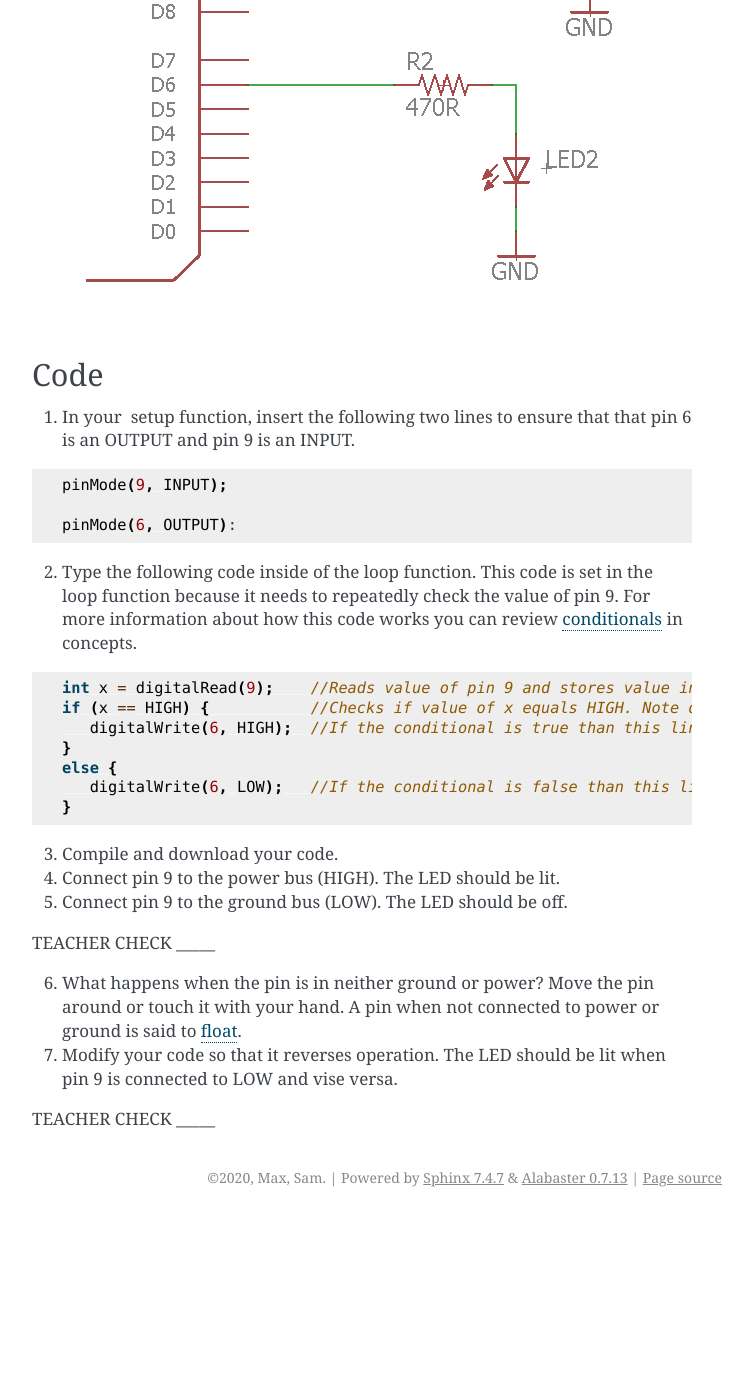
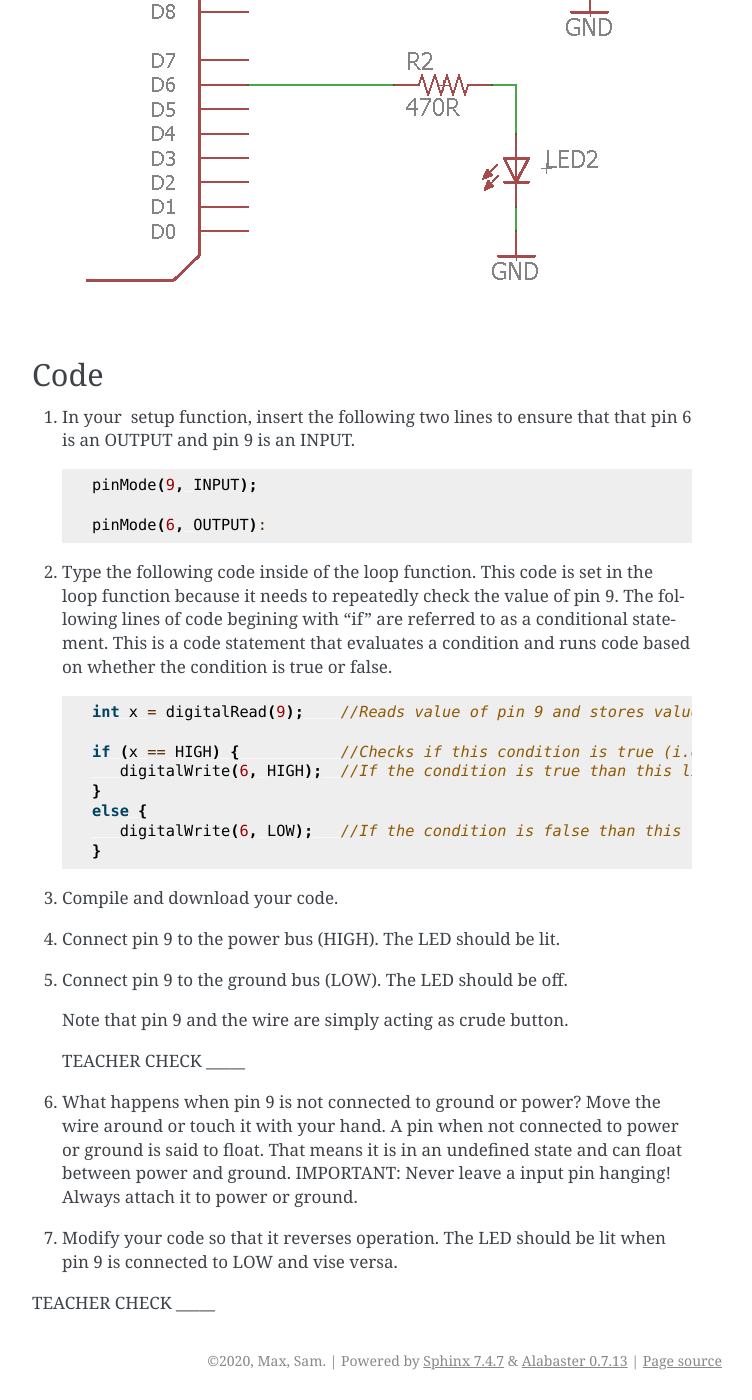
Before and after one commit to maxtkc/mvths-wiki, a Sphinx documentation site: the page built from docs/012a-input-pins.rst, in a window 1280 px wide and 1400 px high, scrolled down 634 px. Shown: the whole window, without its empty margins (388-1140 px from the left). Built offline with Sphinx 7.4.7, drawn with Linux system fonts in a browser that asks for light colours; pages that are not in the unit, such as notebooks, are missing from menus; before the commit the page ends 1851 px from its top, so only the background shows below that.

Commit message:
Update 012a-input-pins.rst

```diff
--- a/docs/012a-input-pins.rst
+++ b/docs/012a-input-pins.rst
@@ -19,39 +19,37 @@ Set up the following circuit on your breadboard. MAKE SURE to use a long jump wi
 Code
 ----
 
-1. In your  setup function, insert the following two lines to ensure that that pin 6 is an OUTPUT and pin 9 is an INPUT.
+#. In your  setup function, insert the following two lines to ensure that that pin 6 is an OUTPUT and pin 9 is an INPUT.
 
-.. code-block:: c
+   .. code-block:: c
 
-   pinMode(9, INPUT);
+      pinMode(9, INPUT);
 
-   pinMode(6, OUTPUT):
+      pinMode(6, OUTPUT):
 
-2. Type the following code inside of the loop function. This code is set in the loop function because it needs to repeatedly check the value of pin 9. For more information about how this code works you can review
-   `conditionals <https://www.google.com/url?q=https://docs.google.com/document/d/1BmZbXzxnD2j17QToSZ9jeZmnP7burwfksfQq2v4zu-Y/edit%23heading%3Dh.o11qq65yx4ek&sa=D&ust=1587613173872000>`__ in
-   concepts.
+#. Type the following code inside of the loop function. This code is set in the loop function because it needs to repeatedly check the value of pin 9. The following lines of code begining with "if" are referred to as a conditional statement. This is a code statement that evaluates a condition and runs code based on whether the condition is true or false.
 
-.. code-block:: c
+   .. code-block:: c
 
-   int x = digitalRead(9);    //Reads value of pin 9 and stores value in x
-   if (x == HIGH) {           //Checks if value of x equals HIGH. Note double equals sign
-      digitalWrite(6, HIGH);  //If the conditional is true than this line is executed.
-   }
-   else {
-      digitalWrite(6, LOW);   //If the conditional is false than this line is executed.
-   }
+      int x = digitalRead(9);    //Reads value of pin 9 and stores value in the variable x
 
-3. Compile and download your code.
-4. Connect pin 9 to the power bus (HIGH). The LED should be lit.
-5. Connect pin 9 to the ground bus (LOW). The LED should be off.
+      if (x == HIGH) {           //Checks if this condition is true (i.e. does x equal HIGH). Note double equals sign
+         digitalWrite(6, HIGH);  //If the condition is true than this line is executed.
+      }
+      else {
+         digitalWrite(6, LOW);   //If the condition is false than this line is executed.
+      }
+
+#. Compile and download your code.
+#. Connect pin 9 to the power bus (HIGH). The LED should be lit.
+#. Connect pin 9 to the ground bus (LOW). The LED should be off.
+
+   Note that pin 9 and the wire are simply acting as crude button.
+
+   TEACHER CHECK \_\_\_\_\_
+
+#. What happens when pin 9 is not connected to ground or power? Move the wire around or touch it with your hand. A pin when not connected to power or ground is said to float. That means it is in an undefined state and can float between power and ground. IMPORTANT: Never leave a input pin hanging! Always attach it to power or ground.
+
+#. Modify your code so that it reverses operation. The LED should be lit when pin 9 is connected to LOW and vise versa.
 
 TEACHER CHECK \_\_\_\_\_
-
-6. What happens when the pin is in neither ground or power? Move the pin
-   around or touch it with your hand. A pin when not connected to power
-   or ground is said to
-   `float <https://www.google.com/url?q=https://docs.google.com/document/d/1BmZbXzxnD2j17QToSZ9jeZmnP7burwfksfQq2v4zu-Y/edit%23heading%3Dh.jcbntq8yv6k7&sa=D&ust=1587613173873000>`__.
-7. Modify your code so that it reverses operation. The LED should be lit
-   when pin 9 is connected to LOW and vise versa.
-
-TEACHER CHECK \_\_\_\_\_
```
